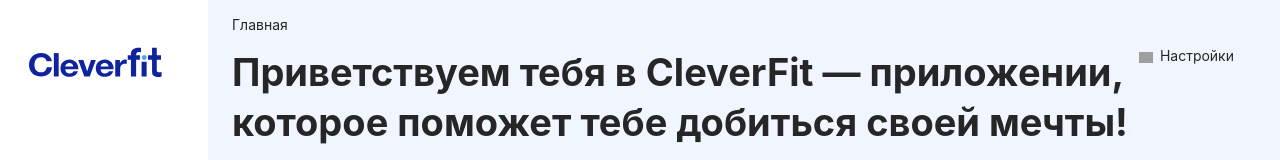
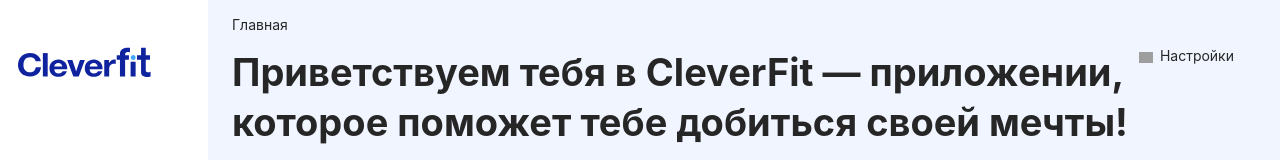
Before and after one commit to ClevertecFrontendLab/ArtemMikhalenia, a React (Vite) app: page / in a window 1280 px wide. Shown: the top 160 px of the page. Built offline with nearby package versions, Linux system fonts and the light colour scheme; grey boxes are pictures that could not be loaded.

Commit message:
feat: add collapse for logo

```diff
--- a/src/components/Sidebar/Sidebar.css
+++ b/src/components/Sidebar/Sidebar.css
@@ -13,6 +13,8 @@
 .ant-layout-sider-children{
   width: 100%;
   height: 100%;
+
+  overflow: hidden;
 }
 
 .ant-layout-sider-children .exit-block{
@@ -21,8 +23,23 @@
 }
 
 .sidebar-logo{
-  margin: 30px 0px 50px 29px;
+  display: block;
+  margin: 30px 12px 50px 18px;
   padding: 14px 0px 17px 0px;
+
+  overflow: hidden;
+}
+
+.logo-image-collapsed{
+  position: relative;
+  transition: all 0.5s ease;
+  transform:translateX(-99px);
+}
+
+.logo-image-not-collapsed{
+  position: relative;
+  transition: all 0.5s ease;
+  transform:translateX(0px);
 }
 
 .sidebar-nav{
--- a/src/components/Sidebar/SidebarComponent.jsx
+++ b/src/components/Sidebar/SidebarComponent.jsx
@@ -48,7 +48,7 @@
             collapsed={collapsed}
         >
             <div className='sidebar-logo'>
-                <img src='./src/assets/Logo.svg' alt='Logo' />
+                <img src='./src/assets/Logo.svg' alt='Logo' className={collapsed ? "logo-image-collapsed" : "logo-image-not-collapsed"} />
             </div>
             <nav className='sidebar-nav'>
                 <Menu
```
